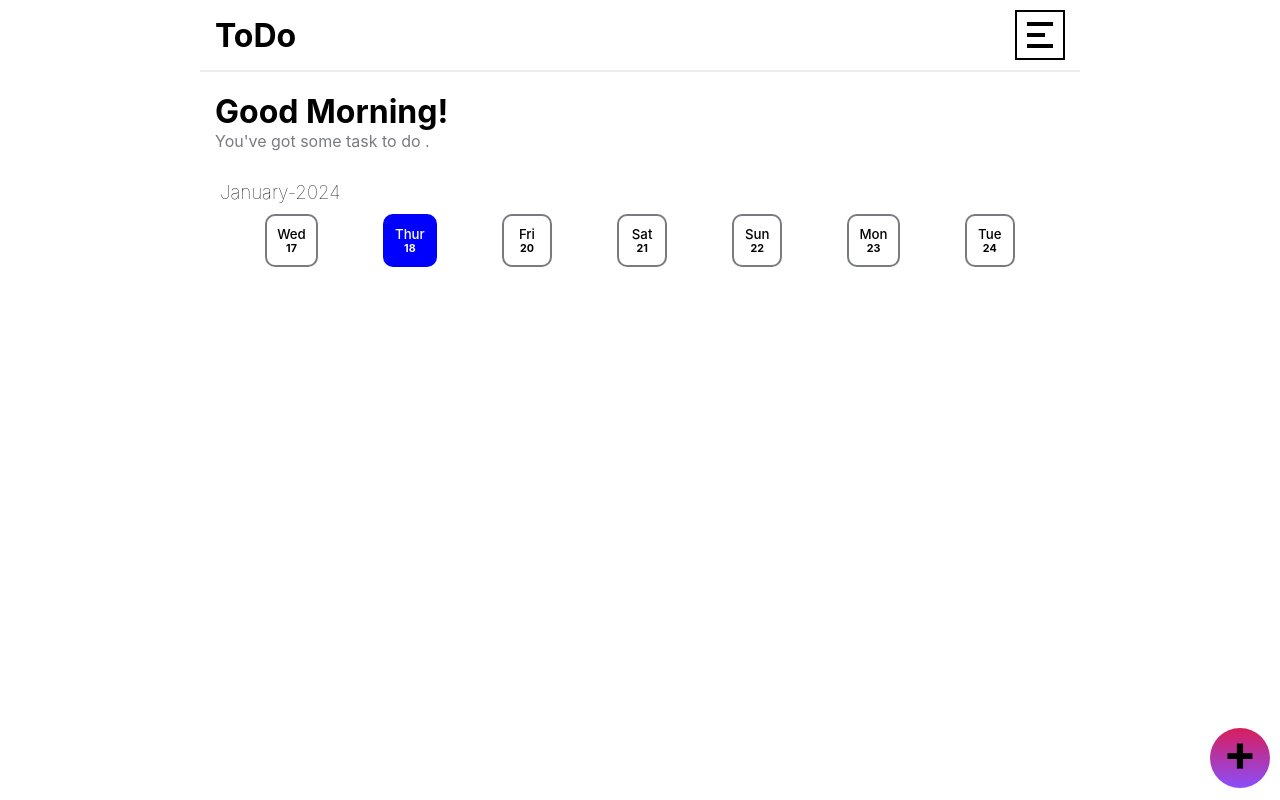
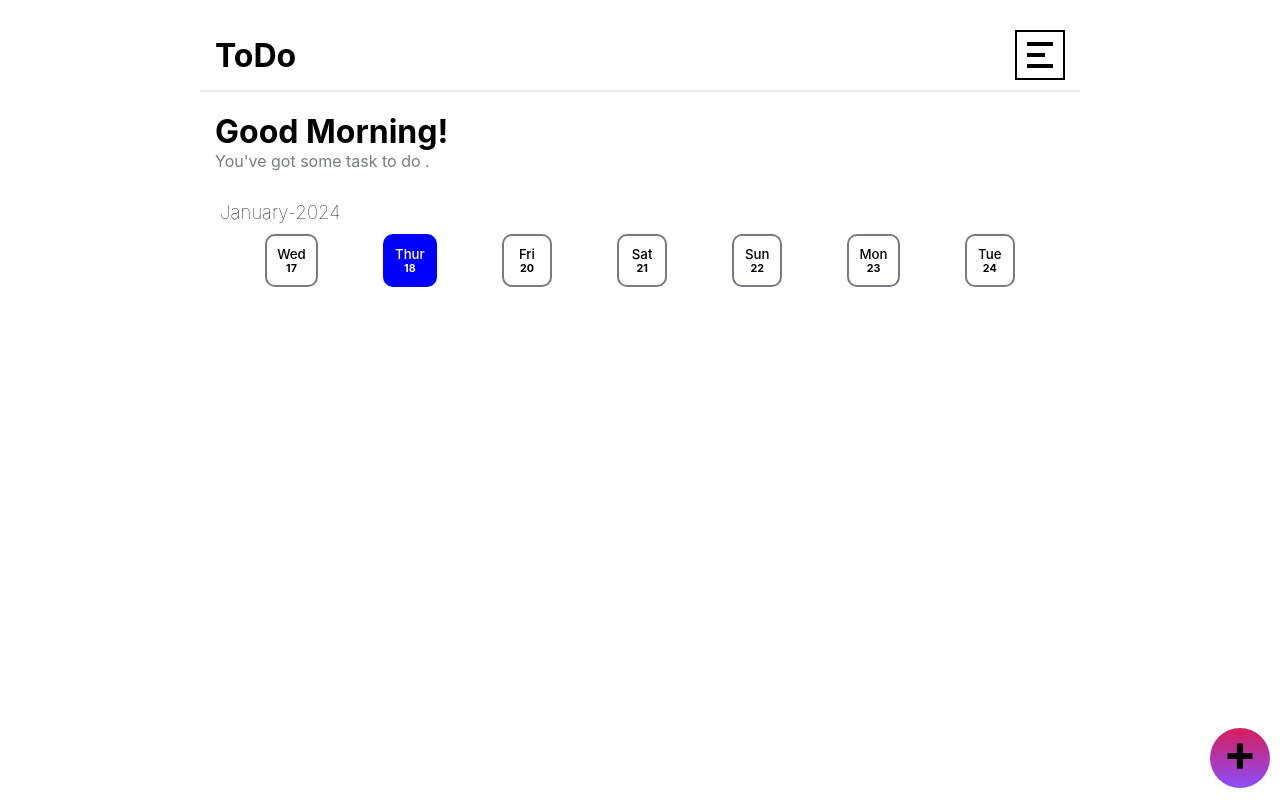
Before and after one commit to olajoshua2008/updatedTodo, a React (Create React App) app: page / in a window 1280 px wide. Built offline with nearby package versions, Linux system fonts and the light colour scheme; the HTML template or start-up script is replaced by a standard one.

Commit message:
deloyed webpage4

```diff
--- a/src/index.css
+++ b/src/index.css
@@ -8,7 +8,7 @@ body {
 }
 @media screen and (min-width: 800px) {
   body{
-    padding: 0 200px;
+    padding: 20px 200px;
     /* background-color: darkblue; */
   }
 }
```
